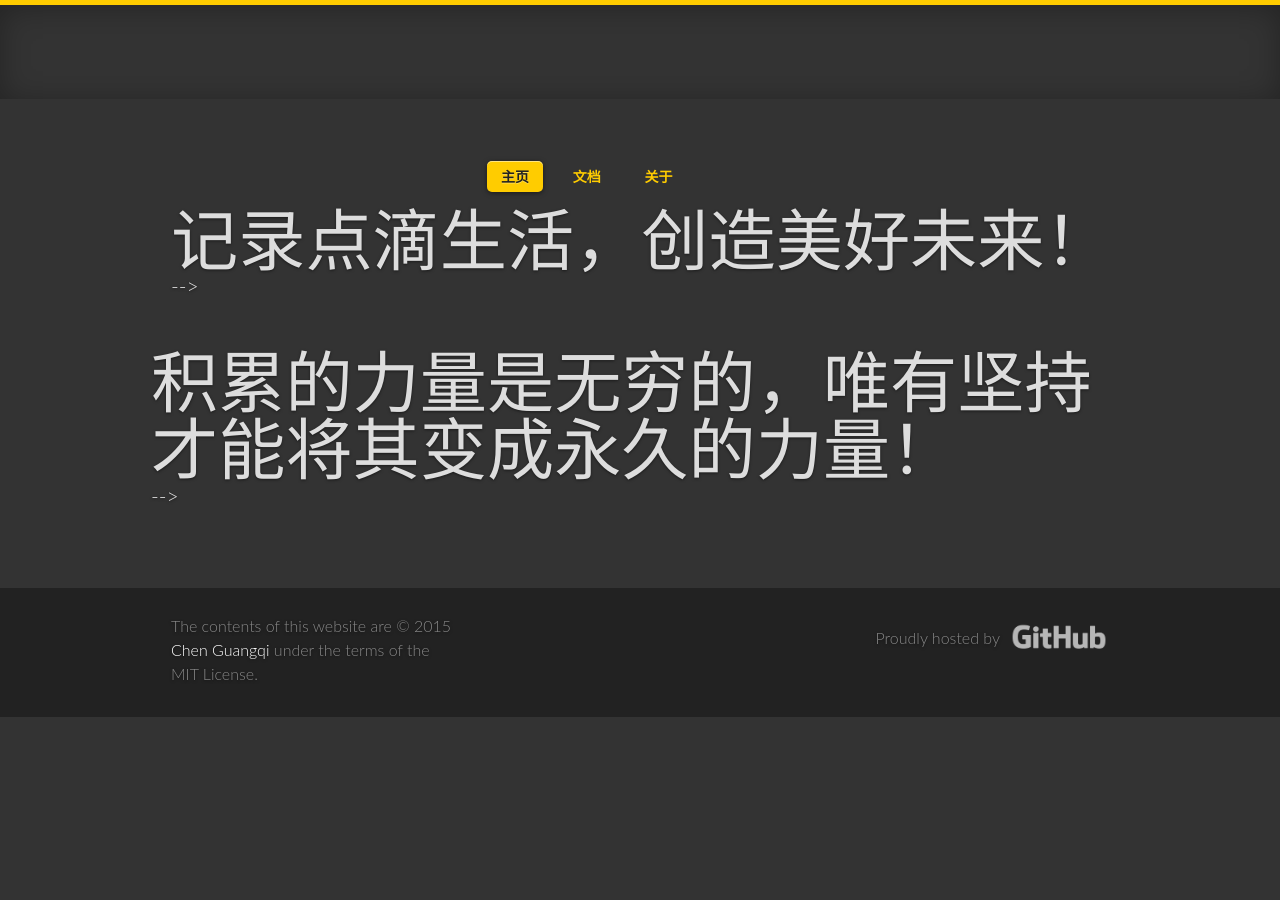
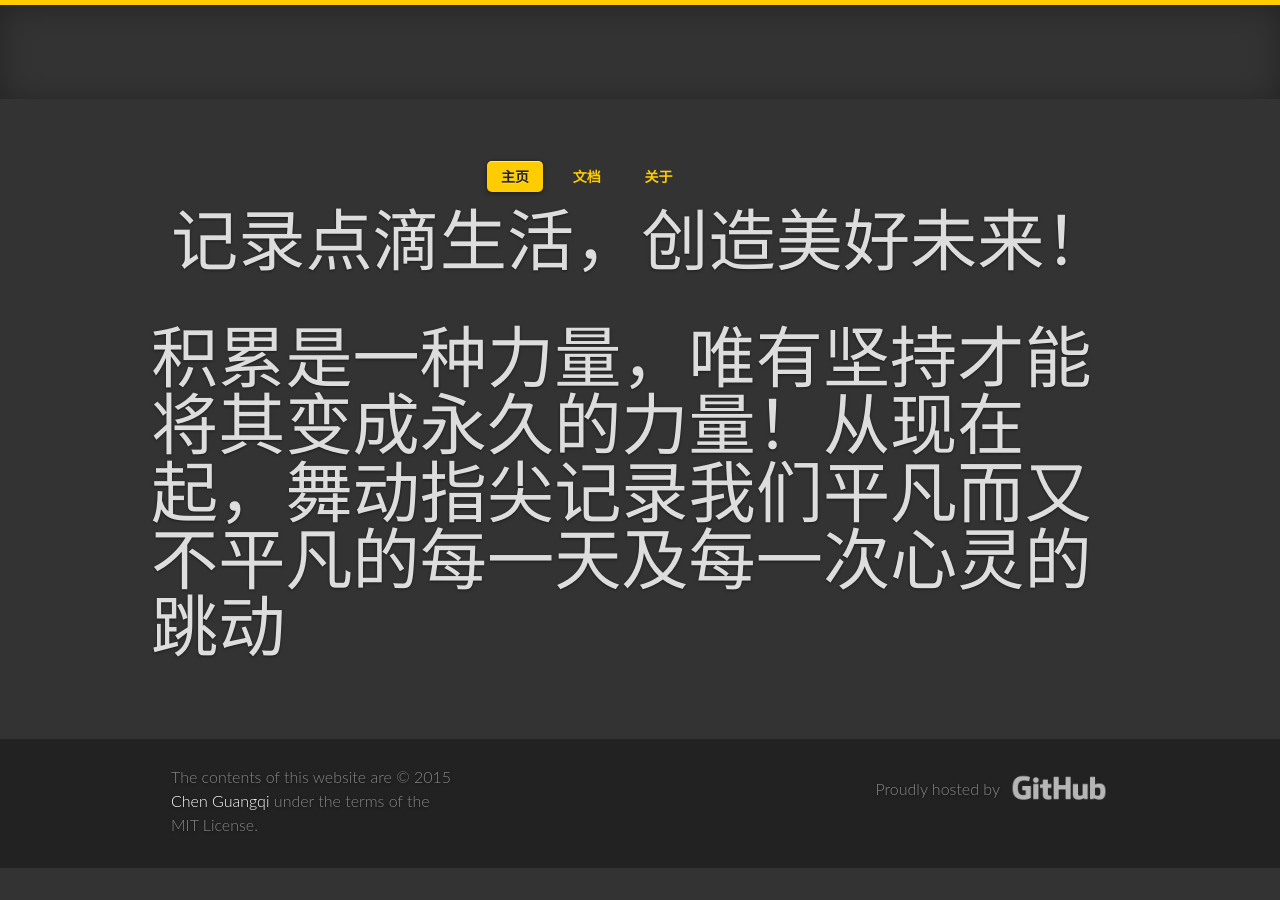
Before and after one commit to chenguangqi/chenguangqi.github.io, a Jekyll site: the page built from index.html, in a window 1280 px wide. Built offline with Jekyll 4.4.1, drawn with Linux system fonts in a browser that asks for light colours; Markdown is read by kramdown in place of the engine named in the settings; the list of posts is cut into pages by our own code.

Commit message:
Update index.html

```diff
--- a/index.html
+++ b/index.html
@@ -7,10 +7,10 @@ overview: true
 <section class="intro">
   <div class="grid">
     <div class="unit whole center-on-mobiles">
-      <p class="first">记录点滴生活，创造美好未来！</p>-->
+      <p class="first">记录点滴生活，创造美好未来！</p>
     </div>
     <div class="unit whole center-on-mobiles">
-      <p class="first">积累的力量是无穷的，唯有坚持才能将其变成永久的力量！</p>-->
+      <p>积累是一种力量，唯有坚持才能将其变成永久的力量！从现在起，舞动指尖记录我们平凡而又不平凡的每一天及每一次心灵的跳动</p>
     </div>
   </div>
 </section>
```
